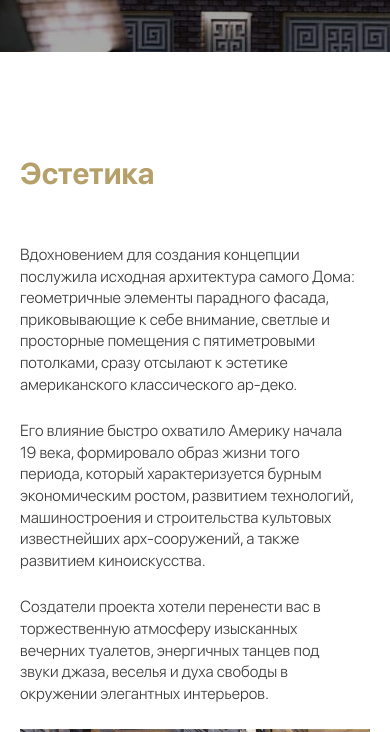
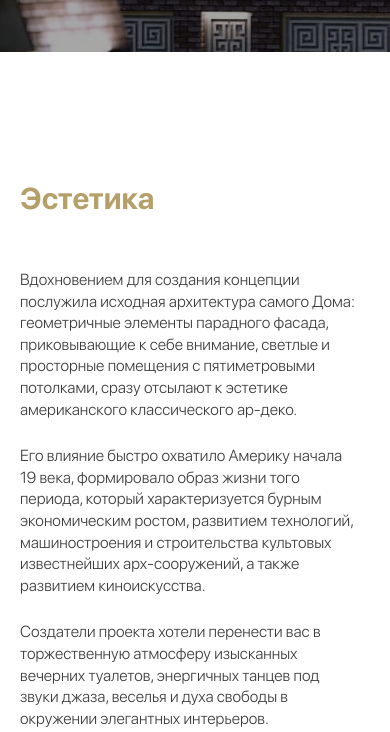
Before and after one commit to AleksandraBogutska/Absolut, a plain HTML site: page index.html in a window 390 px wide. Shown: the part 550-1282 px from the top of the page. Drawn offline with Linux system fonts and the light colour scheme; a web font is replaced by a local one.

Commit message:
Update style.css

```diff
--- a/css/style.css
+++ b/css/style.css
@@ -120,8 +120,24 @@ li,a {
 	margin: 0 auto;
 }
 section {
-	padding-top: 150px;
+	padding-top: 200px;
 }
+@media (max-width: 1000px) {
+	section {
+		padding-top: 150px;
+	}
+}
+@media (max-width: 640px) {
+	section {
+		padding-top: 125px;
+	}
+}
+@media (max-width: 320px) {
+	section {
+		padding-top: 100px;
+	}
+}
+
 /*Header*/
 
 .header__list, .header__list  li {
@@ -716,20 +732,6 @@ h3 {
    animation-duration: 2s;
 }
 
-/*@media (min-width: 1400px) {
-	.slider__wrapper {
-		max-width: 1200px;
-		max-height: 700px;
-		margin: 0 auto;
-	}
-}
-@media (min-width: 1315px) and (max-width: 1400px) {
-	.slider__wrapper {
-		max-width: 1000px;
-		max-height: 700px;
-		margin: 0 auto;
-	}
-}*/
 @media(min-width: 1480px) and (max-width: 1600px) {
 	.container__slider {
 		max-width: 1500px;
@@ -949,9 +951,6 @@ h3 {
 	.comfortZone__wrapper_content {
 		width: 80%;
 	}
-	section {
-		padding-top: 100px;
-	}
 	.address__text {
 		width: 90%;
 	}
```
